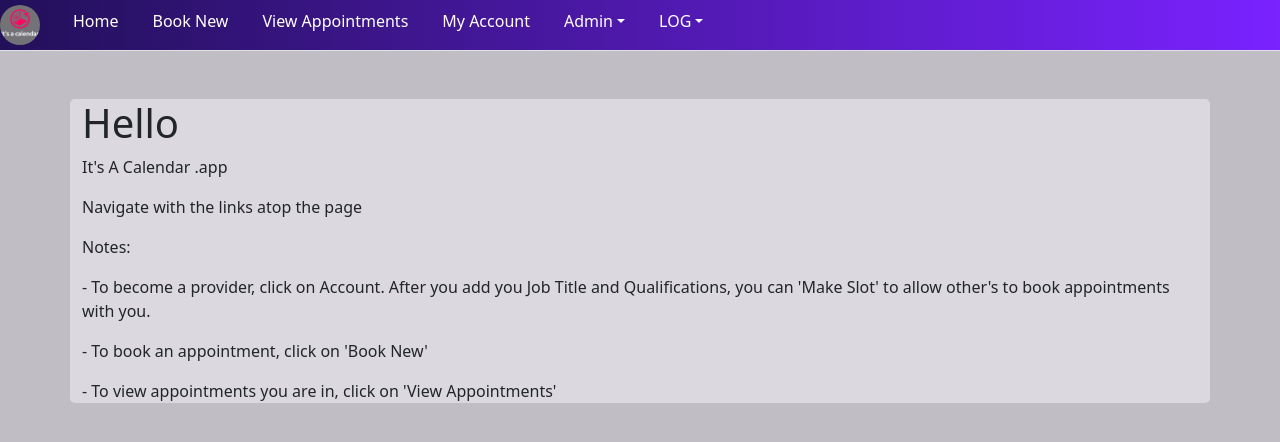
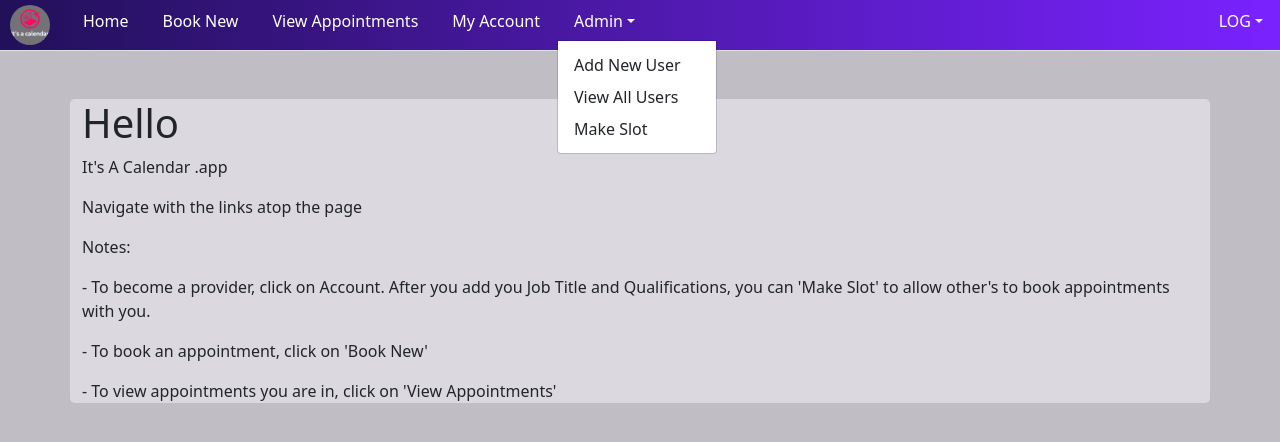
Before and after one commit to jaybyrd3/cs341, a Flask app: page / in a window 1280 px wide, after a click on "Admin". Shown: the top 442 px of the page. Run offline with Flask 3, Linux system fonts and the light colour scheme; some libraries are stand-ins or nearby versions.

Commit message:
cleaned up the nav
Signed-off-by: Sawyer Sawotin <sawotin6713@uwlax.edu>

```diff
--- a/static/index.css
+++ b/static/index.css
@@ -10,3 +10,12 @@
 body {
     background-color: #C0BEC4 !important;
 }
+
+.dropdown-menu.dropdown-menu-right {
+    left: auto;
+    right: 0;
+}
+
+#navbar.nav.nav-tabs.our-nav {
+    padding-left: 10px !important;
+}
--- a/templates/index.html
+++ b/templates/index.html
@@ -10,8 +10,8 @@
         <link href="https://cdnjs.cloudflare.com/ajax/libs/font-awesome/5.15.3/css/all.min.css" rel="stylesheet"></script>
     </head>
     <body>
-        <ul class="nav nav-tabs our-nav">
-            <li class="navbar-brand" href="/">
+        <ul class="nav nav-tabs our-nav" id="navbar">
+            <li class="navbar-brand" href="/" >
                 <img src="{{ url_for('static', filename='dummylogo.png') }}" alt="" width="40" height="40" style="border-radius:50%">
             </li>
             <li class="nav-item">
@@ -27,22 +27,44 @@
                 <a class="nav-link text-white" href="/account">My Account</a>
             </li>
             <li class="nav-item dropdown">
-                <a class="nav-link dropdown-toggle text-white" data-toggle="dropdown" href="#" role="button" aria-haspopup="true" aria-expanded="false">Admin</a>
-                <div class="dropdown-menu">
-                    <a class="dropdown-item text-white" href = "/add">Add New User</a>
-                    <a class="dropdown-item text-white" href = "/users" class = "nav-link text-white">View All Users</a>
-                    <a class="dropdown-item text-white" href = "/makeslot" class = "nav-link text-white">Make Slot</a>
+                <a id="admin" class="nav-link dropdown-toggle text-white" data-toggle="dropdown" href="#" role="button" aria-haspopup="true" aria-expanded="false">Admin</a>
+                <div id="adminMenu" class="dropdown-menu">
+                    <a class="dropdown-item" href="/add">Add New User</a>
+                    <a class="dropdown-item" href="/users">View All Users</a>
+                    <a class="dropdown-item" href="/makeslot">Make Slot</a>
                 </div>
             </li>
-            <li class="nav-item dropdown" style="float:right">
-                <a class="nav-link dropdown-toggle text-white" data-toggle="dropdown" href="#" role="button" aria-haspopup="true" aria-expanded="false">LOG</a>
-                <div class="dropdown-menu">
-                    <a class="dropdown-item text-white" href = "/login">Login</a>
-                    <a class="dropdown-item text-white" href = "/logout" class = "nav-link text-white">Logout</a>
-                    <a class="dropdown-item text-white" href = "/signup" class = "nav-link text-white">Sign Up</a>
+            <li class="nav-item dropdown" style="margin-left: auto;">
+                <a id="log" class="nav-link dropdown-toggle text-white" data-toggle="dropdown" href="#" role="button" aria-haspopup="true" aria-expanded="false">LOG</a>
+                <div id="logMenu" class="dropdown-menu dropdown-menu-right">
+                    <a class="dropdown-item" href="/login">Login</a>
+                    <a class="dropdown-item" href="/logout">Logout</a>
+                    <a class="dropdown-item" href="/signup">Sign Up</a>
                 </div>
             </li>
         </ul>
+
+        <script>
+            document.getElementById('admin').addEventListener('click', function() {
+                var adminMenu = document.getElementById('adminMenu');
+                if (adminMenu.classList.contains('show')) {
+                    adminMenu.classList.remove('show');
+                } else {
+                    adminMenu.classList.add('show');
+                }
+            });
+            document.getElementById('log').addEventListener('click', function() {
+                var logMenu = document.getElementById('logMenu');
+                if (logMenu.classList.contains('show')) {
+                    logMenu.classList.remove('show');
+                } else {
+                    logMenu.classList.add('show');
+                }
+            });
+
+
+
+        </script>
 <!--
         <div class="collapse" id="navbarToggleExternalContent">
             <div class="our-nav p-4">
```
